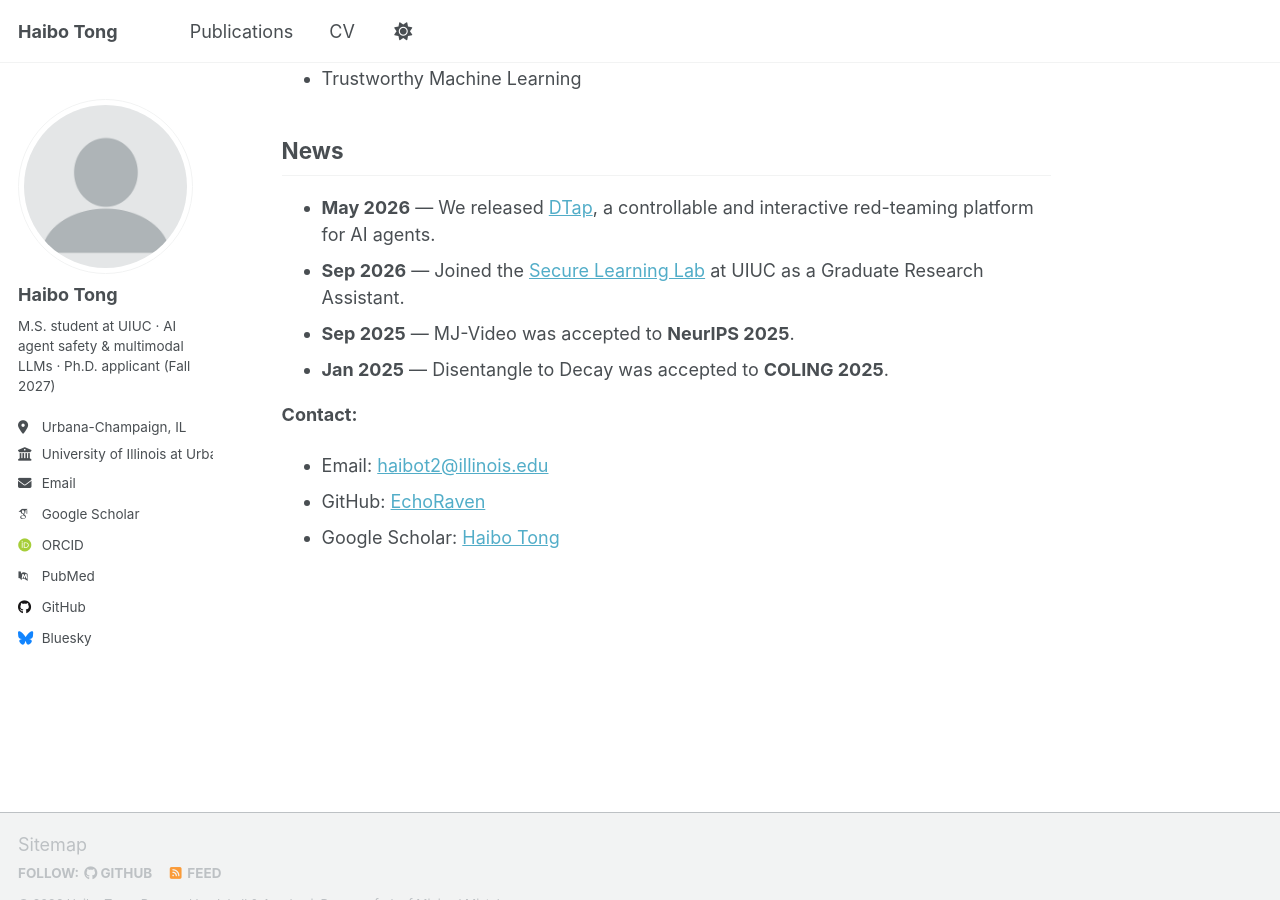
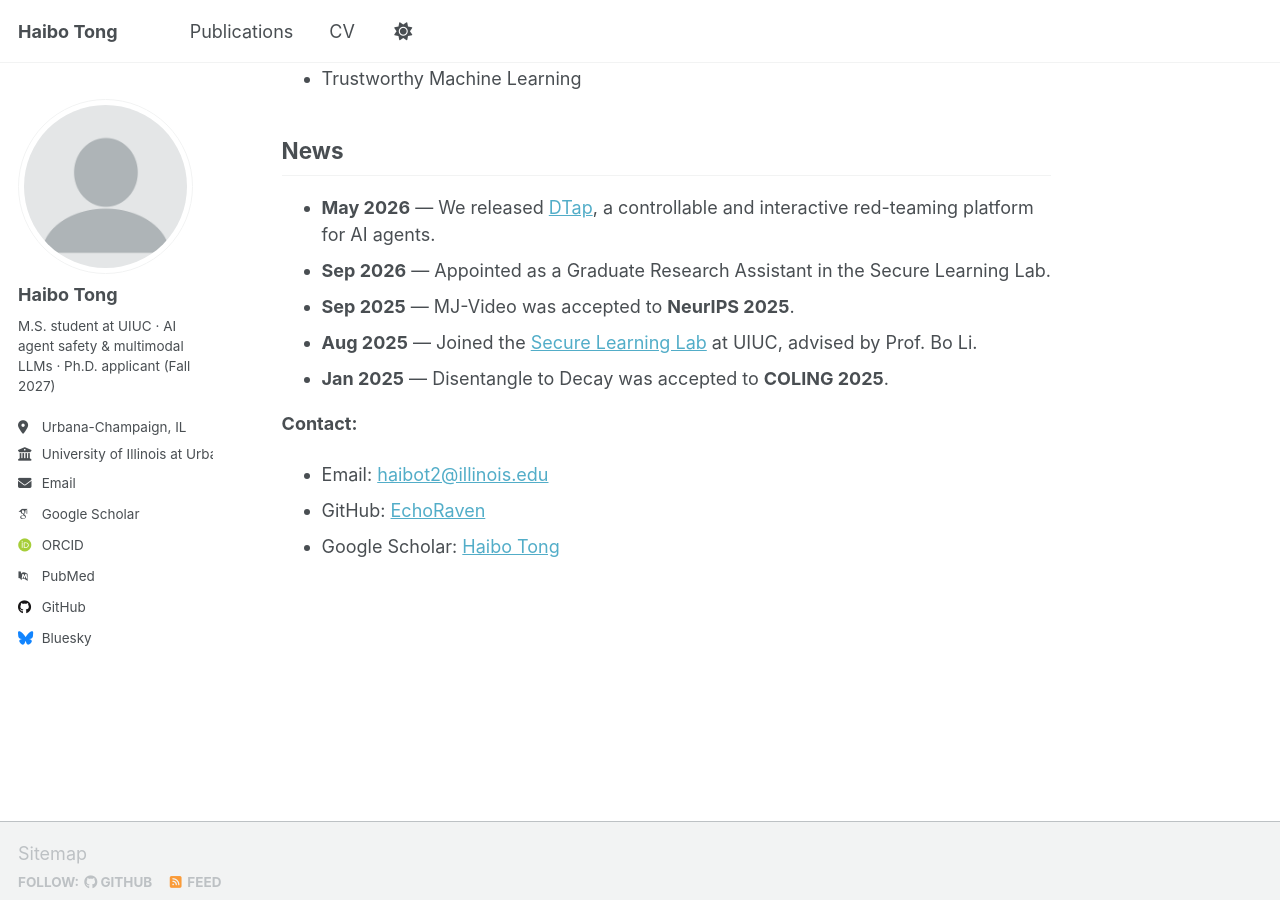
Before and after one commit to EchoRaven/Haibo.github.io, a Jekyll site: the page built from _pages/about.md, in a window 1280 px wide and 900 px high, scrolled down 723 px. Built offline with Jekyll 4.4.1, drawn with Linux system fonts in a browser that asks for light colours; some web fonts are replaced; a script that is not in the unit is left out.

Commit message:
Fix news timeline: joined lab Aug 2025 at enrollment; Sep 2026 is the GRA appointment
Co-Authored-By: Claude Fable 5 <noreply@anthropic.com>

```diff
--- a/_pages/about.md
+++ b/_pages/about.md
@@ -28,8 +28,9 @@ My research aims to build capable, safe, and trustworthy AI agents. My current w
 ## News
 
 - **May 2026** — We released [DTap](https://arxiv.org/abs/2605.04808), a controllable and interactive red-teaming platform for AI agents.
-- **Sep 2026** — Joined the [Secure Learning Lab](https://aisecure.github.io/) at UIUC as a Graduate Research Assistant.
+- **Sep 2026** — Appointed as a Graduate Research Assistant in the Secure Learning Lab.
 - **Sep 2025** — MJ-Video was accepted to **NeurIPS 2025**.
+- **Aug 2025** — Joined the [Secure Learning Lab](https://aisecure.github.io/) at UIUC, advised by Prof. Bo Li.
 - **Jan 2025** — Disentangle to Decay was accepted to **COLING 2025**.
 
 **Contact:**
```
